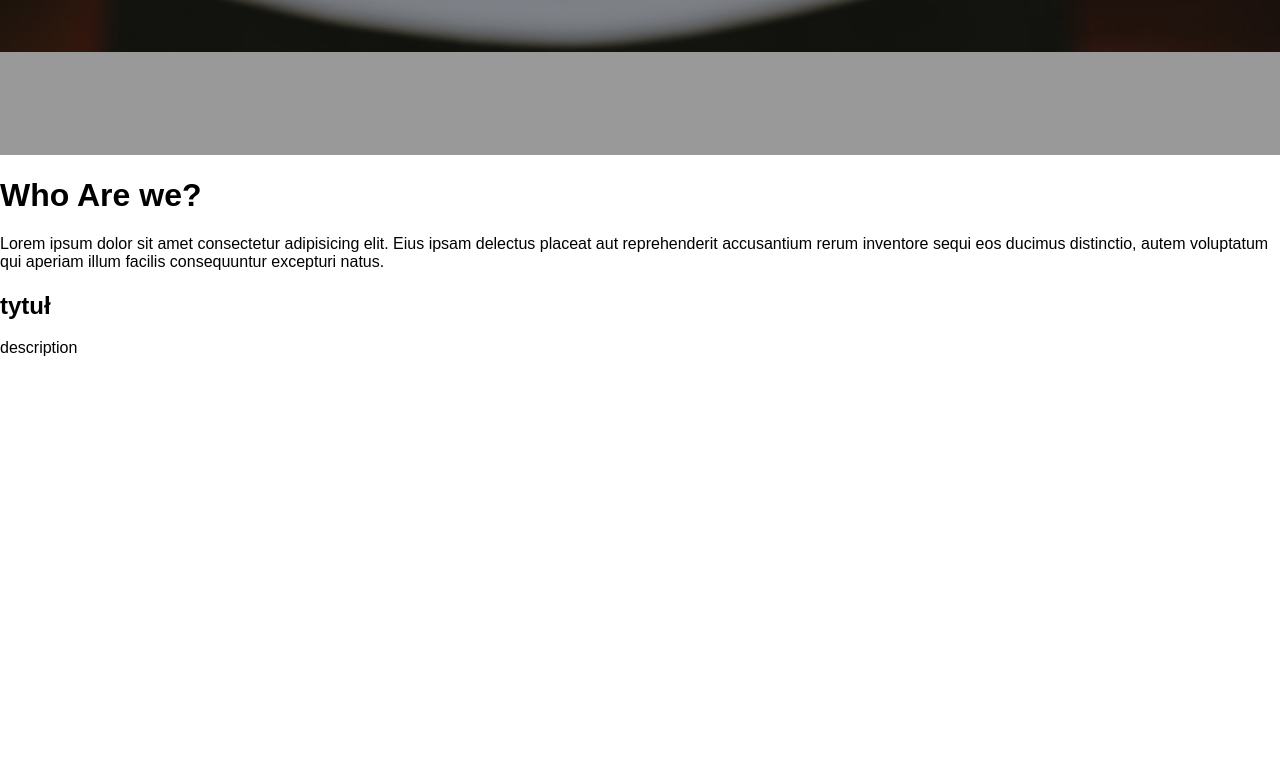
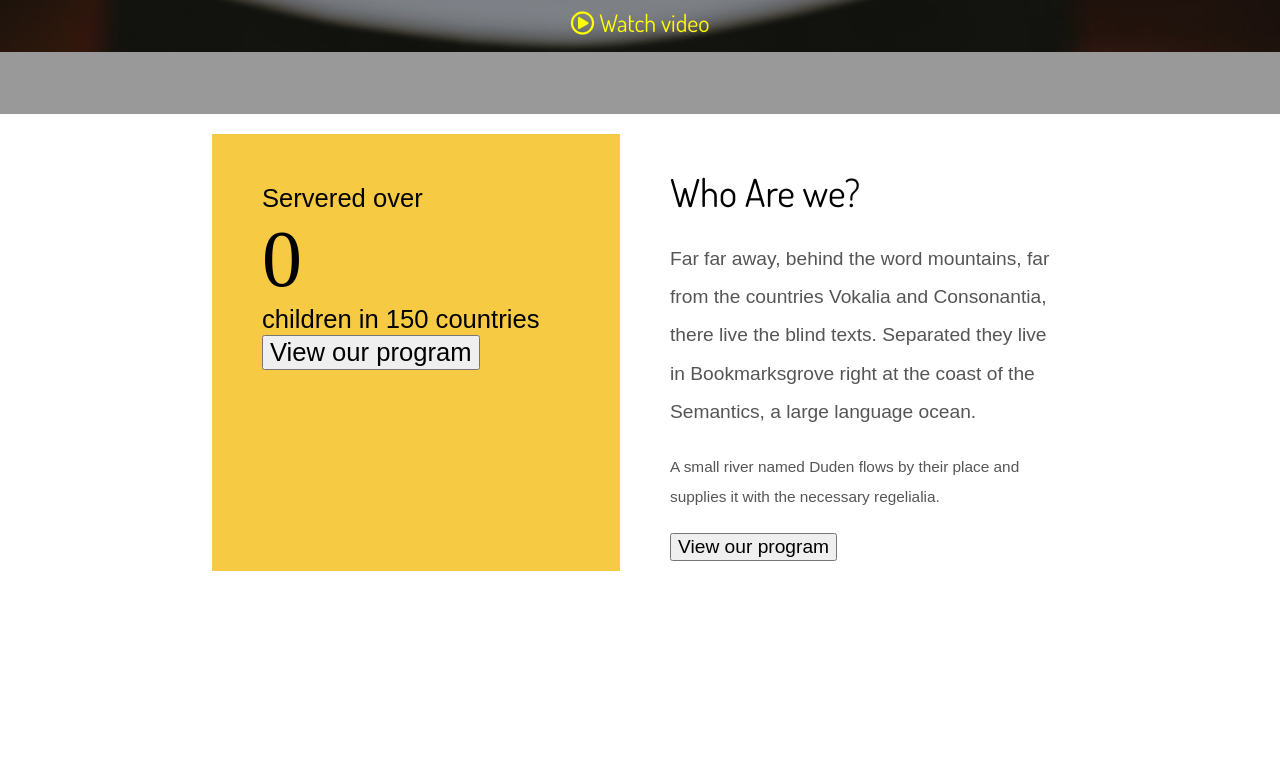
Before and after one commit to Milesq/html-scc-course, a website built with Parcel: page src/index.html in a window 1280 px wide. Shown: the part 566-1338 px from the top of the page. Before the commit the page ends 924 px from the top, so only its background shows below. Built offline with nearby package versions, Linux system fonts and the light colour scheme.

Commit message:
Add layout for about us

```diff
--- a/package.json
+++ b/package.json
@@ -13,6 +13,7 @@
   "author": "Milesq",
   "license": "MIT",
   "dependencies": {
+    "@fortawesome/fontawesome-free": "^5.13.0",
     "normalize.css": "^8.0.1"
   },
   "devDependencies": {
--- a/src/index.html
+++ b/src/index.html
@@ -4,6 +4,10 @@
     <meta charset="UTF-8" />
     <meta name="viewport" content="width=device-width, initial-scale=1.0" />
     <title>Give Hope</title>
+    <link
+      href="https://fonts.googleapis.com/css2?family=Dosis:wght@400&display=swap"
+      rel="stylesheet"
+    />
     <link rel="stylesheet" href="styles/main.scss" />
   </head>
   <body>
@@ -26,27 +30,47 @@
           Free Website Template <br />
           for Charity Websites
         </h1>
-        <div class="video-link">Watch video</div>
+        <div class="video-link">
+          <i class="far fa-play-circle"></i>
+          <span>Watch video</span>
+        </div>
       </div>
     </section>
     <section>
-      <article>
-        <div></div>
-        <div>
-          <h1>Who Are we?</h1>
-          <span>
-            Lorem ipsum dolor sit amet consectetur adipisicing elit. Eius ipsam delectus placeat aut
-            reprehenderit accusantium rerum inventore sequi eos ducimus distinctio, autem voluptatum
-            qui aperiam illum facilis consequuntur excepturi natus.
+      <article class="about">
+        <div class="about__article about__article--secondary">
+          <div>
+            <span>Servered over</span>
+            <div id="serveredCount" class="big-header">0</div>
+            <span>children in 150 countries</span>
+          </div>
+
+          <button class="pretty-button">View our program</button>
+        </div>
+
+        <div class="about__article">
+          <h1 class="about__title">Who Are we?</h1>
+          <span class="about__description">
+            Far far away, behind the word mountains, far from the countries Vokalia and Consonantia,
+            there live the blind texts. Separated they live in Bookmarksgrove right at the coast of
+            the Semantics, a large language ocean.
           </span>
+
+          <span class="about__description about__description--small">
+            A small river named Duden flows by their place and supplies it with the necessary
+            regelialia.
+          </span>
+
+          <button class="pretty-button pretty-button--yello">View our program</button>
         </div>
       </article>
-      <article>
+      <div style="height: 50vh;"></div>
+      <!-- <article>
         <article>
           <h2>tytuł</h2>
           <span>description</span>
         </article>
-      </article>
+      </article> -->
     </section>
     <script src="./js/main.js"></script>
   </body>
--- /dev/null
+++ b/src/styles/about-us.scss
@@ -0,0 +1,35 @@
+.about {
+  display: grid;
+  grid-template-columns: 1fr 1fr;
+  margin-left: auto;
+  margin-right: auto;
+  max-width: 70vw;
+
+  &__title {
+    font-family: 'Dosis', sans-serif;
+    font-weight: 400;
+  }
+
+  &__description {
+    color: #555;
+    line-height: 200%;
+    margin: 20px 0;
+
+    &--small {
+      display: block;
+      font-size: 0.8em;
+    }
+  }
+
+  &__article {
+    font-size: 1.2em;
+    margin: 20px;
+    padding: 10px;
+
+    &--secondary {
+      background: #f7ca44;
+      font-size: 1.6em;
+      padding: 50px;
+    }
+  }
+}
--- a/src/styles/main.scss
+++ b/src/styles/main.scss
@@ -1,62 +1,12 @@
-@use 'mixins';
 @import '../../node_modules/normalize.css/normalize.css';
-@import url('https://fonts.googleapis.com/css?family=Dosis&display=swap');
+@import '../../node_modules/@fortawesome/fontawesome-free/css/fontawesome.min.css';
+@import '../../node_modules/@fortawesome/fontawesome-free/css/regular.css';
+
+@import './parralax';
+@import './about-us';
 
 body {
   font-family: Arial, Helvetica, sans-serif;
-}
-
-.parallax-container {
-  background-attachment: fixed;
-  background-blend-mode: multiply;
-  background-color: #999;
-  background-image: url('../assets/bg.jpg');
-  background-position-y: -200px;
-  background-repeat: no-repeat;
-  background-size: cover;
-  color: #fff;
-  display: block;
-
-  min-height: 65vh;
-}
-
-.menu-bar {
-  align-items: center;
-  display: flex;
-  font-size: 1.4em;
-  justify-content: space-around;
-  padding: 40px;
-
-  &__logo {
-    font-size: 36px;
-    font-weight: 500;
-    letter-spacing: 3px;
-    text-transform: uppercase;
-  }
-}
-
-.content {
-  @include mixins.center;
-  flex-direction: column;
-  font-family: 'Dosis', sans-serif;
-  height: 600px;
-
-  &__header {
-    font-size: 70px;
-    font-weight: 400;
-    text-align: center;
-  }
-
-  .video-link {
-    color: #ff0;
-    cursor: pointer;
-    font-size: 24px;
-    transition: 0.45s color ease-in;
-
-    &:hover {
-      color: #fff;
-    }
-  }
 }
 
 .main-menu {
@@ -75,3 +25,8 @@ body {
     }
   }
 }
+
+.big-header {
+  font-family: overpass;
+  font-size: 5rem;
+}
--- /dev/null
+++ b/src/styles/parralax.scss
@@ -0,0 +1,54 @@
+@use 'mixins';
+
+.parallax-container {
+  background-attachment: fixed;
+  background-blend-mode: multiply;
+  background-color: #999;
+  background-image: url('../assets/bg.jpg');
+  background-position-y: -200px;
+  background-repeat: no-repeat;
+  background-size: cover;
+  color: #fff;
+  display: block;
+
+  height: 85vh;
+}
+
+.menu-bar {
+  align-items: center;
+  display: flex;
+  font-size: 1.4em;
+  justify-content: space-around;
+  padding: 40px;
+
+  &__logo {
+    font-size: 36px;
+    font-weight: 500;
+    letter-spacing: 3px;
+    text-transform: uppercase;
+  }
+}
+
+.content {
+  @include mixins.center;
+  flex-direction: column;
+  font-family: 'Dosis', sans-serif;
+  height: 100%;
+
+  &__header {
+    font-size: 70px;
+    font-weight: 400;
+    text-align: center;
+  }
+
+  .video-link {
+    color: #ff0;
+    cursor: pointer;
+    font-size: 24px;
+    transition: 0.45s color ease-in;
+
+    &:hover {
+      color: #fff;
+    }
+  }
+}
```
Also changed, not shown: 1 other file.
